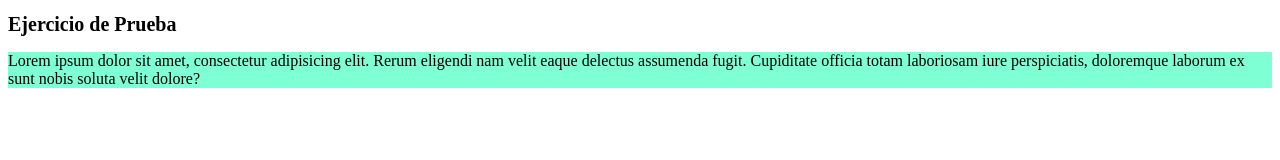
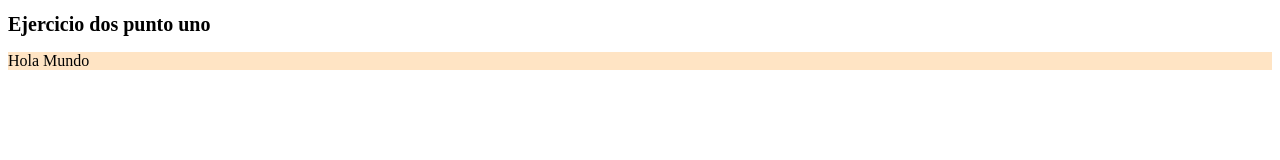
Before and after one commit to alxcuesta/modulo_HTML_CSS-ACH-, a plain HTML site: page ejercicio_2.1/index.html in a window 1280 px wide. Drawn offline with Linux system fonts and the light colour scheme.

Commit message:
segundo_commit

```diff
--- a/ejercicio_2.1/index.html
+++ b/ejercicio_2.1/index.html
@@ -2,12 +2,13 @@
 <html>
     <head>
         <meta charset="utf-8">
-        <title>Prueba</title>
+        <title>ejercicio 2.1</title>
         <link rel="stylesheet" href="style.css">
     </head>
     <body>
-        <h1 style="font-size: 20px">Ejercicio de Prueba</h1>
-        <p>Lorem ipsum dolor sit amet, consectetur adipisicing elit. Rerum eligendi nam velit eaque delectus assumenda fugit. Cupiditate officia totam laboriosam iure perspiciatis, doloremque laborum ex sunt nobis soluta velit dolore?</p>
+        <h1 style="font-size: 20px">Ejercicio dos punto uno
+        </h1>
+        <p>Hola Mundo</p>
 
     </body>
 
--- a/ejercicio_2.1/style.css
+++ b/ejercicio_2.1/style.css
@@ -1,3 +1,3 @@
 p{
-    background-color: aquamarine;
+    background-color:bisque ;
 }
```
